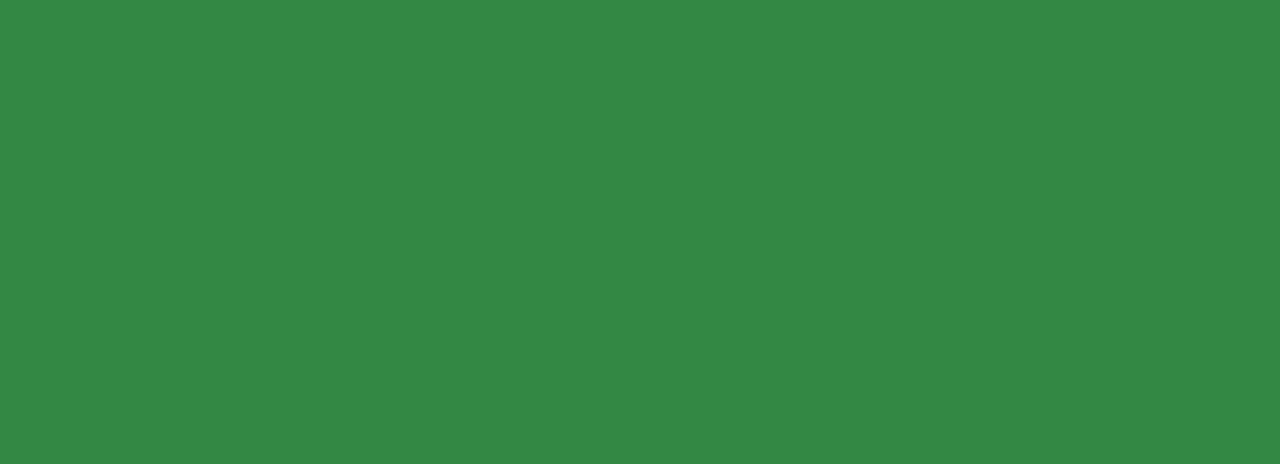
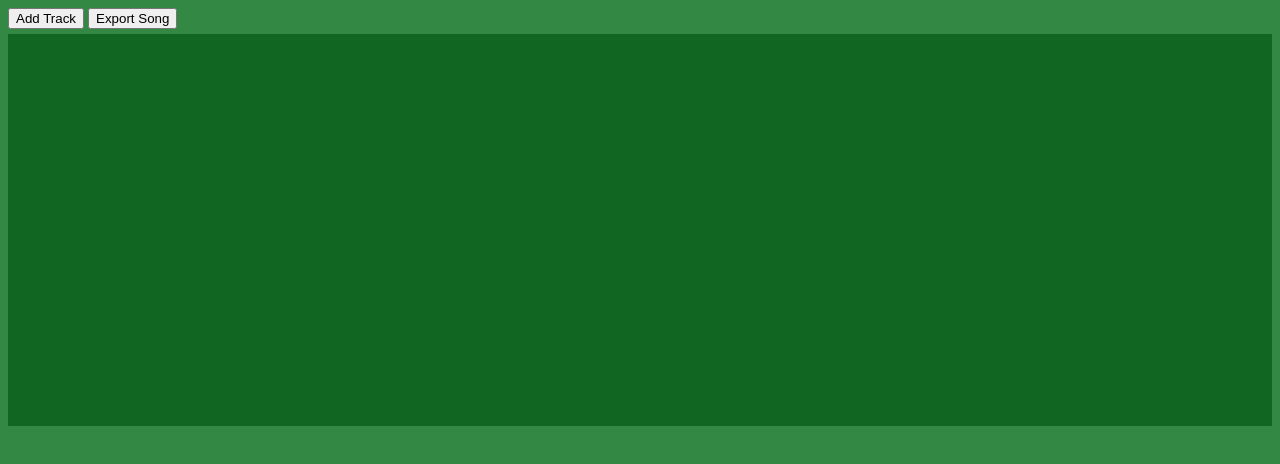
Before and after one commit to sbower213/band-together, a plain HTML site: page index.html in a window 1280 px wide. Drawn offline with nearby package versions, Linux system fonts and the light colour scheme.

Commit message:
Script tag fix

```diff
--- a/index.html
+++ b/index.html
@@ -21,7 +21,7 @@
         <script src="commands.js"></script>
         <link rel="stylesheet" href="main.css" />
 
-        <script src="components/track.js" />
+        <script src="components/track.js"></script>
         <link rel="stylesheet" href="components/track.css" />
     </head>
     <body>
```
